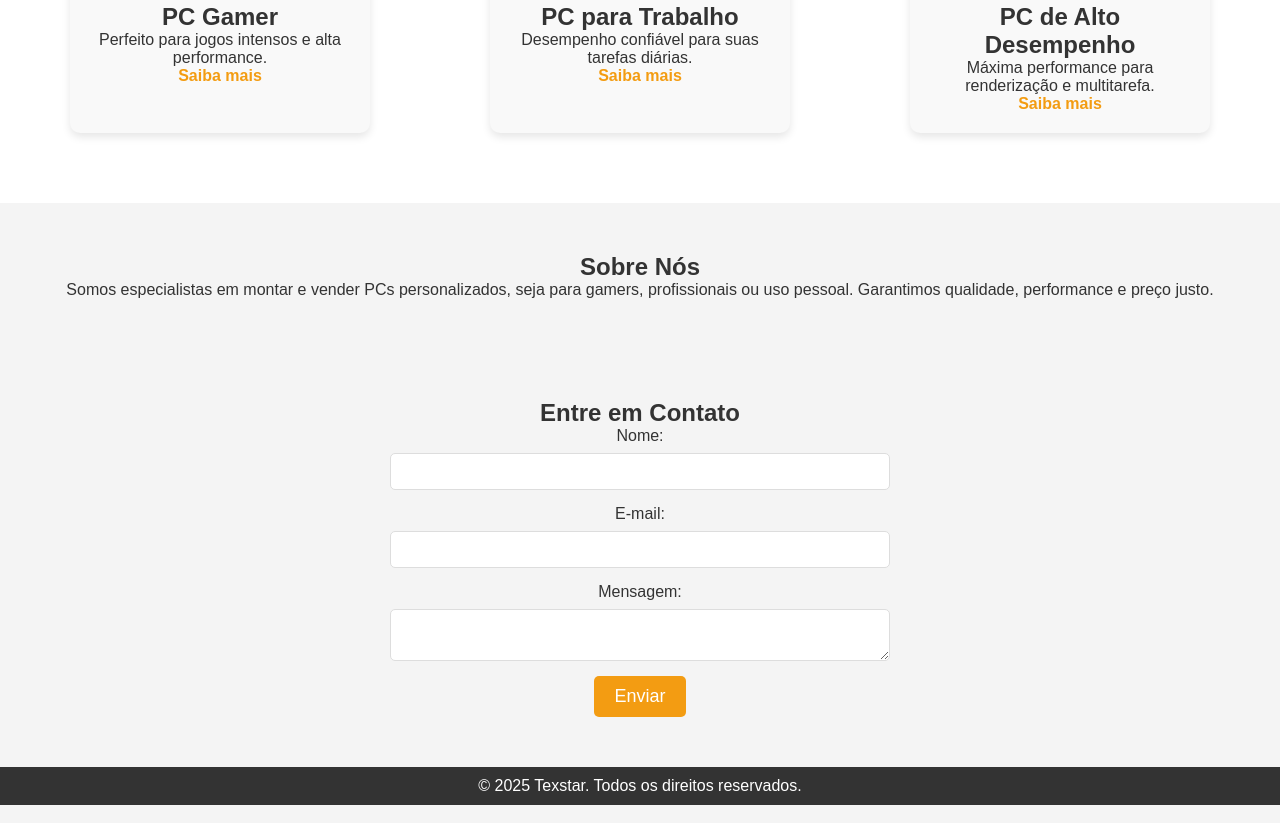
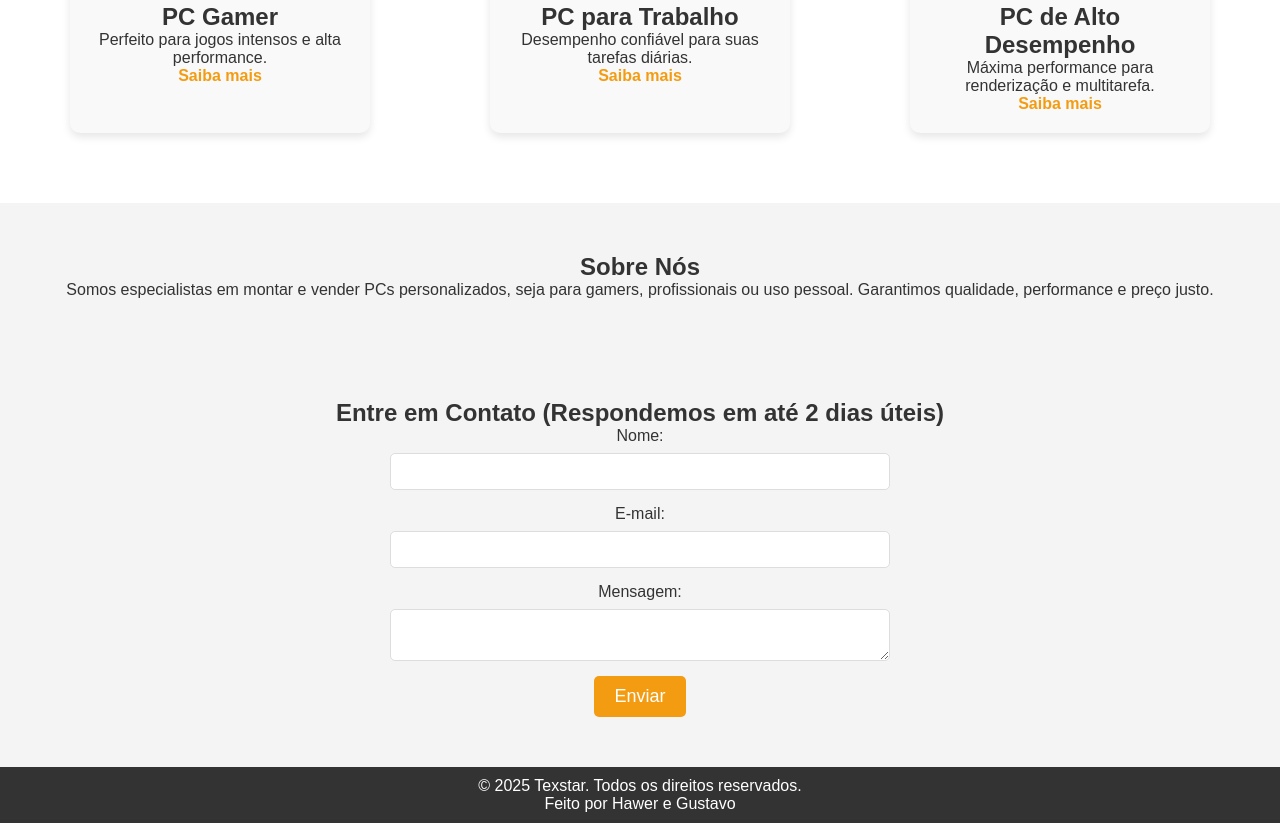
Before and after one commit to Hawer12340/TexStar, a plain HTML site: page Index.html in a window 1280 px wide. Shown: the part 737-1560 px from the top of the page. Drawn offline with Linux system fonts and the light colour scheme.

Commit message:
Update Index.html

```diff
--- a/Index.html
+++ b/Index.html
@@ -263,7 +263,7 @@
 
     <!-- Seção de Contato -->
     <section id="contato" class="contato">
-        <h2>Entre em Contato</h2>
+        <h2>Entre em Contato (Respondemos em até 2 dias úteis) </h2>
         <form id="form-contato">
             <label for="nome">Nome:</label>
             <input type="text" id="nome" name="nome" required>
@@ -281,6 +281,7 @@
     <!-- Rodapé -->
     <footer>
         <p>&copy; 2025 Texstar. Todos os direitos reservados.</p>
+        <p>Feito por Hawer e Gustavo</p>
     </footer>
 
     <script>
```
